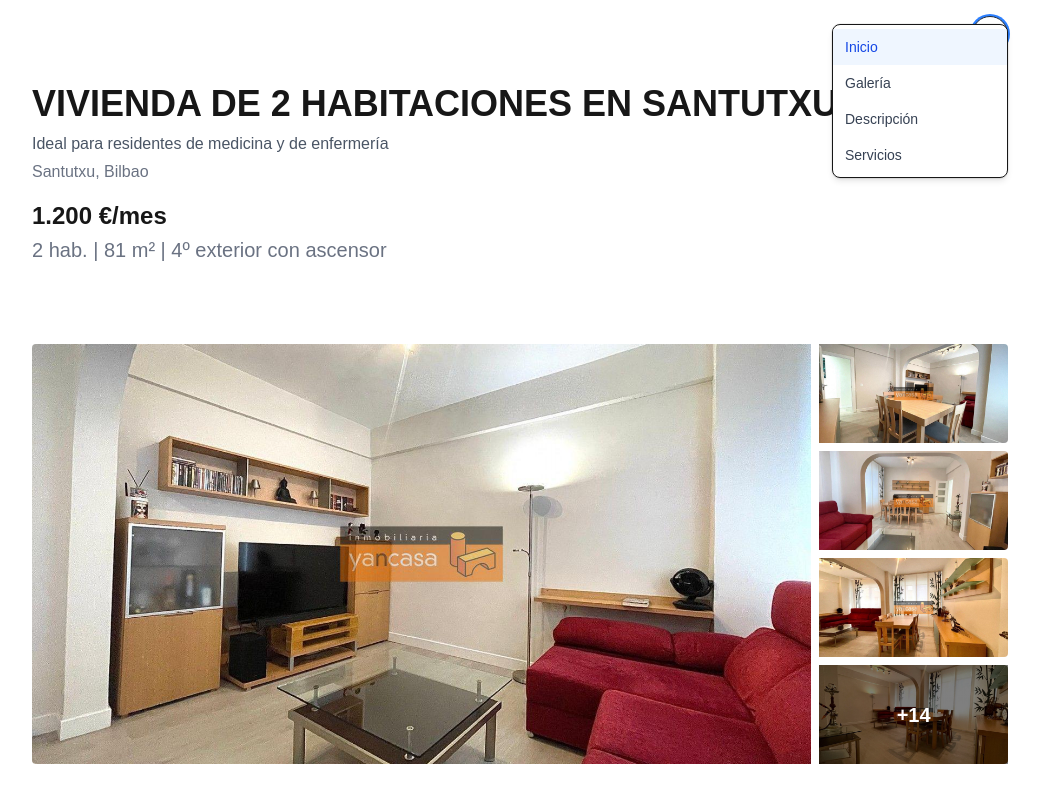
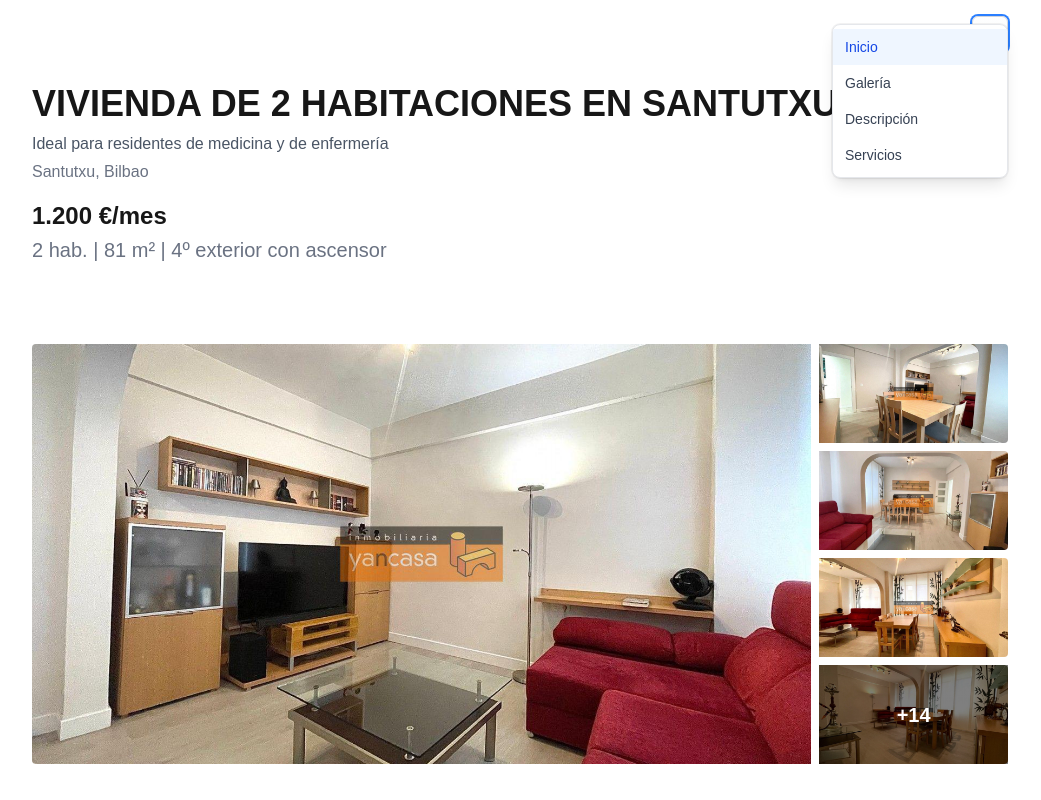
Before and after one commit to jvalladolid/rentflat-website, a Next.js app: page / in a window 1280 px wide. Both pictures are taken after a click on the button "Abrir menú". Shown: the top 800 px of the page, without its empty margins (120-1161 px from the left). Built offline with nearby package versions, Linux system fonts and the light colour scheme.

Commit message:
Menu button 3D, shadow and rounded border

```diff
--- a/src/components/MenuSection.tsx
+++ b/src/components/MenuSection.tsx
@@ -20,7 +20,7 @@ export function MenuSection() {
   const panelRef = useRef<HTMLDivElement | null>(null);
   const observerRef = useRef<IntersectionObserver | null>(null);
 
-  // Track visible section to highlight active item
+  // Track visible section
   useEffect(() => {
     const elements = SECTIONS.map((s) => document.getElementById(s.id)).filter(
       Boolean,
@@ -42,7 +42,7 @@ export function MenuSection() {
     return () => observerRef.current?.disconnect();
   }, []);
 
-  // Close on outside click or Esc
+  // Close on outside click / Esc
   useEffect(() => {
     if (!open) return;
     const onDocClick = (e: MouseEvent) => {
@@ -68,16 +68,14 @@ export function MenuSection() {
     const el = document.getElementById(id);
     if (el) {
       el.scrollIntoView({ behavior: 'smooth', block: 'start' });
-      setOpen(false); // close the popover but keep the button visible
+      setOpen(false);
     }
   };
 
   return (
-    // Sticky bar lives INSIDE the container. It will respect page margins.
     <div className="sticky top-4 z-40">
-      {/* Right-aligned within the same container (so not flush with viewport edge) */}
       <div className="relative flex justify-end">
-        {/* Trigger */}
+        {/* ⬇️ Square trigger with subtle 3D feel */}
         <button
           ref={buttonRef}
           type="button"
@@ -86,22 +84,32 @@ export function MenuSection() {
           aria-controls="menu-popover"
           onClick={() => setOpen((v) => !v)}
           className={clsx(
-            'h-9 w-9 rounded-full border shadow-sm',
-            'bg-white text-gray-800 hover:bg-gray-50',
+            // Size & shape (square)
+            'h-9 w-9 rounded-md',
+            // 3D feel: light gradient + border + outer & inner shadows
+            'bg-linear-to-b from-white to-gray-100',
+            'border border-gray-300',
+            'shadow-sm shadow-gray-300',
+            'hover:shadow hover:from-white hover:to-gray-50',
+            // Give a subtle "press" effect
+            'active:shadow-inner active:from-gray-50 active:to-gray-100',
+            // Text & focus
+            'text-gray-800',
             'flex items-center justify-center',
             'focus:outline-none focus:ring-2 focus:ring-blue-500',
           )}
         >
-          <span className="text-lg leading-none">≡</span>
+          {/* Use plain glyph as requested */}
+          <span className="text-lg leading-none select-none">≡</span>
         </button>
 
-        {/* Popover, positioned to the right of the trigger, within the container */}
+        {/* Popover */}
         <div
           id="menu-popover"
           ref={panelRef}
           className={clsx(
-            'absolute right-0 mt-2 w-44 rounded-lg border bg-white shadow-md',
-            'ring-1 ring-black/5 overflow-hidden',
+            'absolute right-0 mt-2 w-44 rounded-lg bg-white',
+            'border border-gray-200 shadow-lg ring-1 ring-black/5 overflow-hidden',
             'transition transform origin-top-right',
             open ? 'opacity-100 scale-100' : 'pointer-events-none opacity-0 scale-95',
           )}
```
